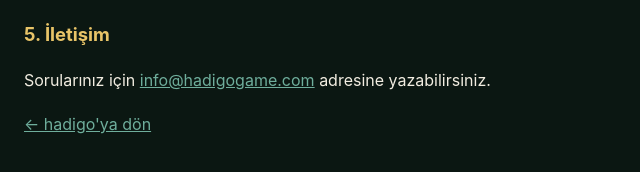
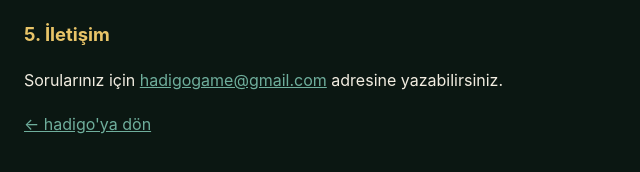
Before and after one commit to isoloso/hadigo, a plain HTML site: page terms.html in a window 1280 px wide. Shown: the part 678-850 px from the top of the page, 236-876 px from the left. Drawn offline with Linux system fonts and the light colour scheme.

Commit message:
Update terms.html

```diff
--- a/terms.html
+++ b/terms.html
@@ -27,7 +27,7 @@
 <p>Oyun özellikleri, site içeriği ve bu şartlar gerektiğinde güncellenebilir.</p>
 
 <h2>5. İletişim</h2>
-<p>Sorularınız için <a href="mailto:info@hadigogame.com">info@hadigogame.com</a> adresine yazabilirsiniz.</p>
+<p>Sorularınız için <a href="hadigogame@gmail.com">hadigogame@gmail.com</a> adresine yazabilirsiniz.</p>
 
 <p><a href="index.html">← hadigo'ya dön</a></p>
 </body>
```
